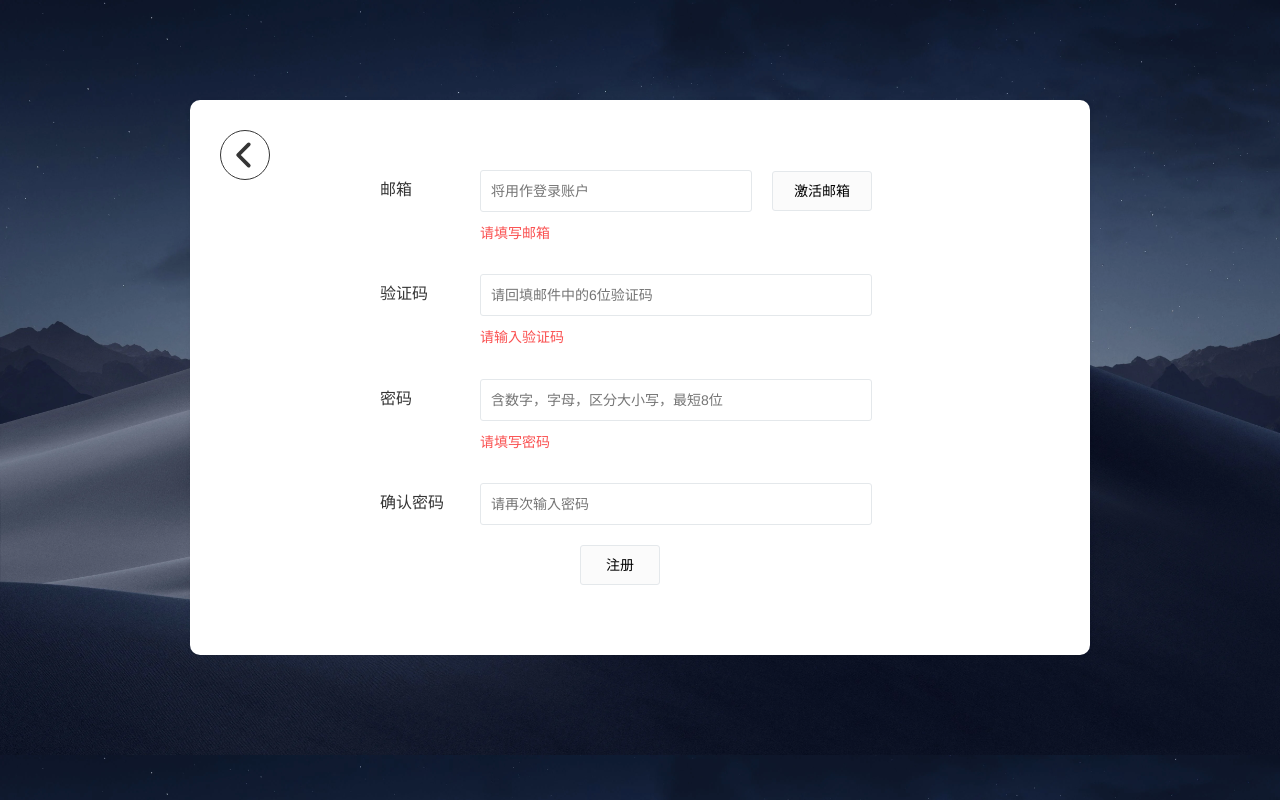
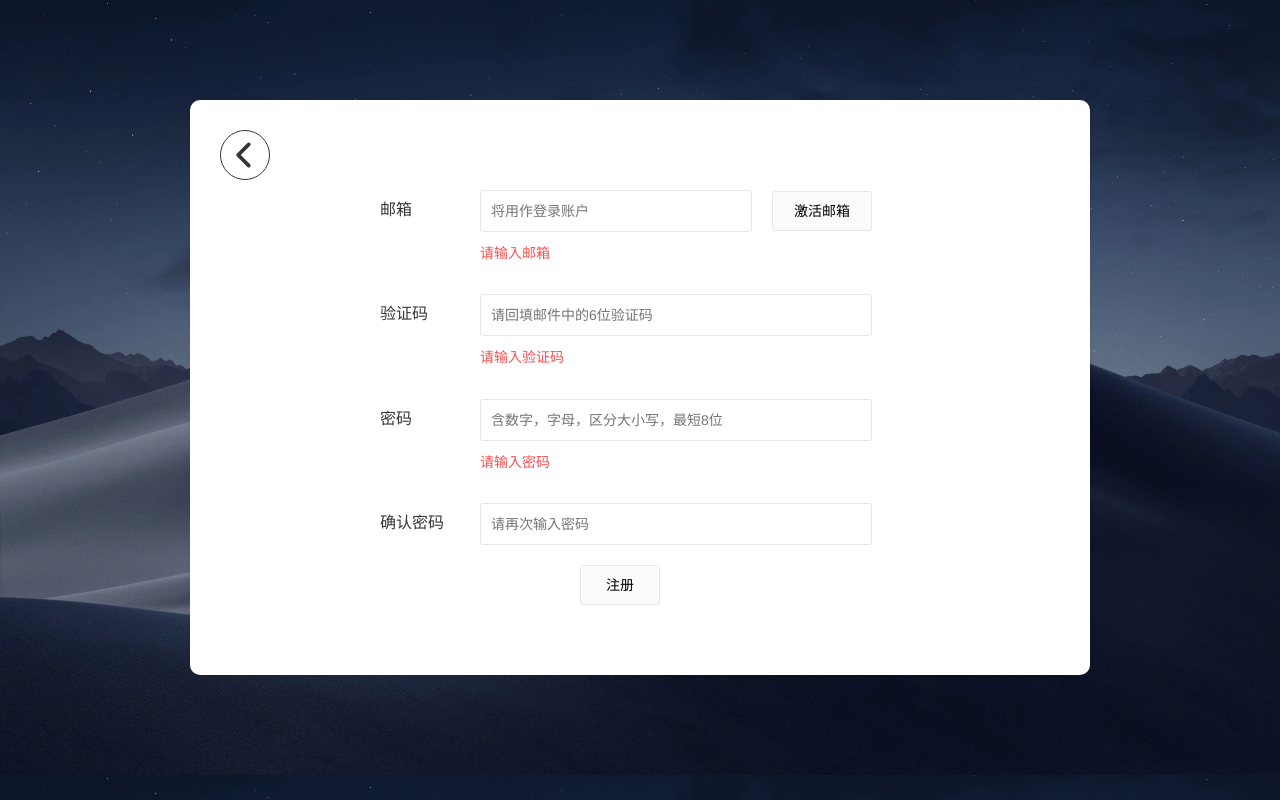
Before and after one commit to hzy1721/wechat, a Vue app: page /register in a window 1280 px wide. Built offline with nearby package versions, Linux system fonts and the light colour scheme.

Commit message:
Refactor form hint

```diff
--- a/auto-imports.d.ts
+++ b/auto-imports.d.ts
@@ -1,5 +1,5 @@
 // Generated by 'unplugin-auto-import'
 export {}
 declare global {
-  const ElMessage: typeof import('element-plus/es')['ElMessage']
+
 }
--- a/src/views/register/index.vue
+++ b/src/views/register/index.vue
@@ -1,11 +1,37 @@
 <script setup lang="ts">
-import { reactive } from 'vue';
+import { computed, reactive } from 'vue';
 
 const form = reactive({
   email: '',
   code: '',
   pass: '',
   passRepeat: '',
+});
+
+const message = computed(() => {
+  const msg = {
+    email: '',
+    code: '',
+    pass: '',
+    passRepeat: '',
+  };
+  if (form.email.length === 0) {
+    msg.email = '请输入邮箱';
+  } else if (!/^.+@([A-Za-z]+\.)+[A-Za-z]+$/.test(form.email)) {
+    msg.email = '请输入正确邮箱';
+  }
+  if (form.code.length === 0) {
+    msg.code = '请输入验证码';
+  } else if (!/^\d{6}$/.test(form.code)) {
+    msg.code = '验证码错误，请填写正确的验证码';
+  }
+  if (form.pass.length === 0) {
+    msg.pass = '请输入密码';
+  }
+  if (form.passRepeat !== form.pass) {
+    msg.passRepeat = '密码输入不一致';
+  }
+  return msg;
 });
 </script>
 
@@ -25,8 +51,8 @@ const form = reactive({
           <input type="text" placeholder="将用作登录账户" v-model="form.email" />
           <button>激活邮箱</button>
         </div>
-        <div class="error-message" v-show="!form.email.length">
-          请填写邮箱
+        <div class="error-message" v-show="message.email">
+          {{ message.email }}
         </div>
       </div>
     </div>
@@ -34,9 +60,9 @@ const form = reactive({
     <div class="input-item">
       <div class="label">验证码</div>
       <div class="right-part">
-        <input type="text" placeholder="请回填邮件中的6位验证码" v-model="form.code" />
-        <div class="error-message" v-show="!form.code.length">
-          请输入验证码
+        <input type="number" placeholder="请回填邮件中的6位验证码" v-model="form.code" />
+        <div class="error-message" v-show="message.code">
+          {{ message.code }}
         </div>
       </div>
     </div>
@@ -45,8 +71,8 @@ const form = reactive({
       <div class="label">密码</div>
       <div class="right-part">
         <input type="password" placeholder="含数字，字母，区分大小写，最短8位" v-model="form.pass" />
-        <div class="error-message" v-show="!form.pass.length">
-          请填写密码
+        <div class="error-message" v-show="message.pass">
+          {{ message.pass }}
         </div>
       </div>
     </div>
@@ -55,8 +81,8 @@ const form = reactive({
       <div class="label">确认密码</div>
       <div class="right-part">
         <input type="password" placeholder="请再次输入密码" v-model="form.passRepeat" />
-        <div class="error-message" v-show="form.pass !== form.passRepeat">
-          密码输入不一致
+        <div class="error-message" v-show="message.passRepeat">
+          {{ message.passRepeat }}
         </div>
       </div>
     </div>
@@ -70,7 +96,7 @@ const form = reactive({
 .register-view {
   box-sizing: border-box;
   width: 900px;
-  padding: 50px 100px 70px 190px;
+  padding: 70px 100px 70px 190px;
   margin: 100px auto;
   background-color: #fff;
   box-shadow: 0 1px 5px 0 rgb(0 0 0 / 5%);
```
